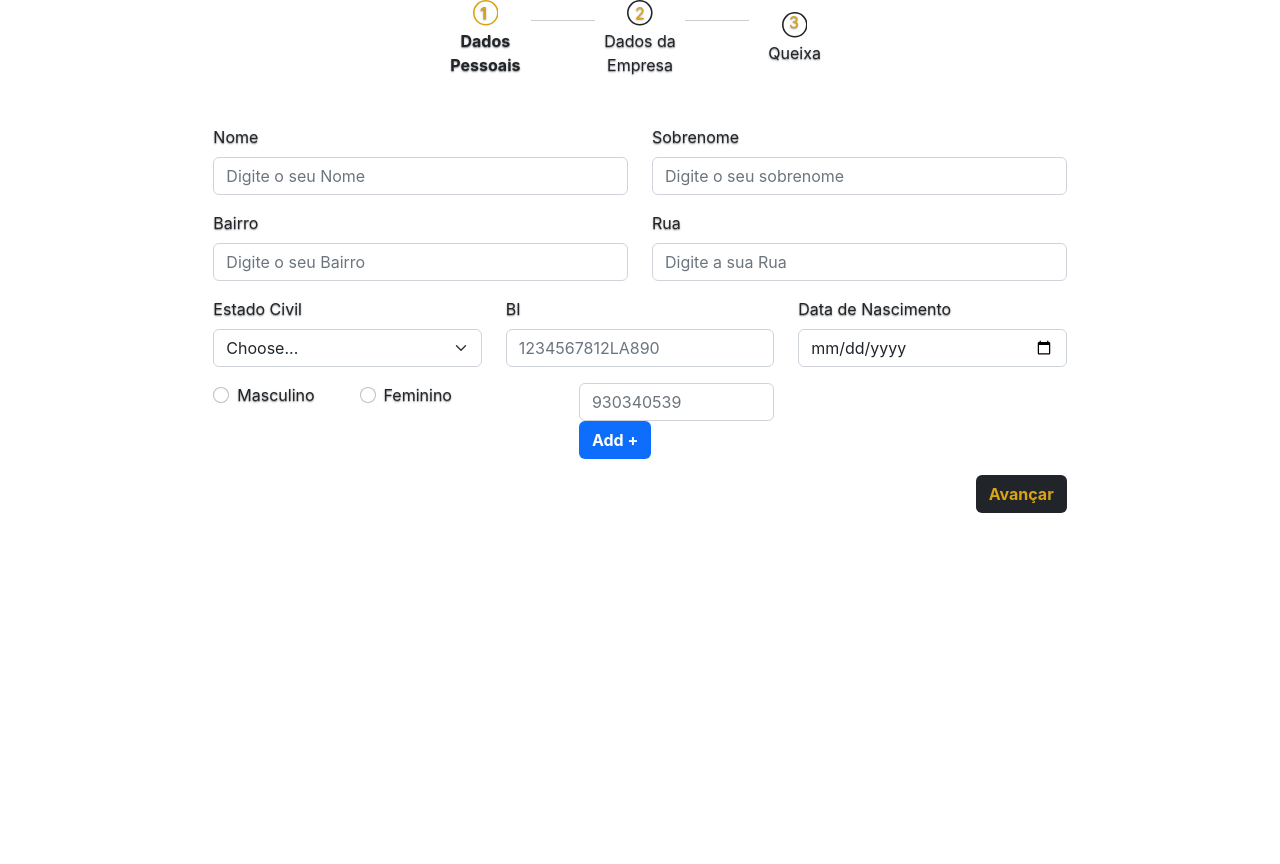
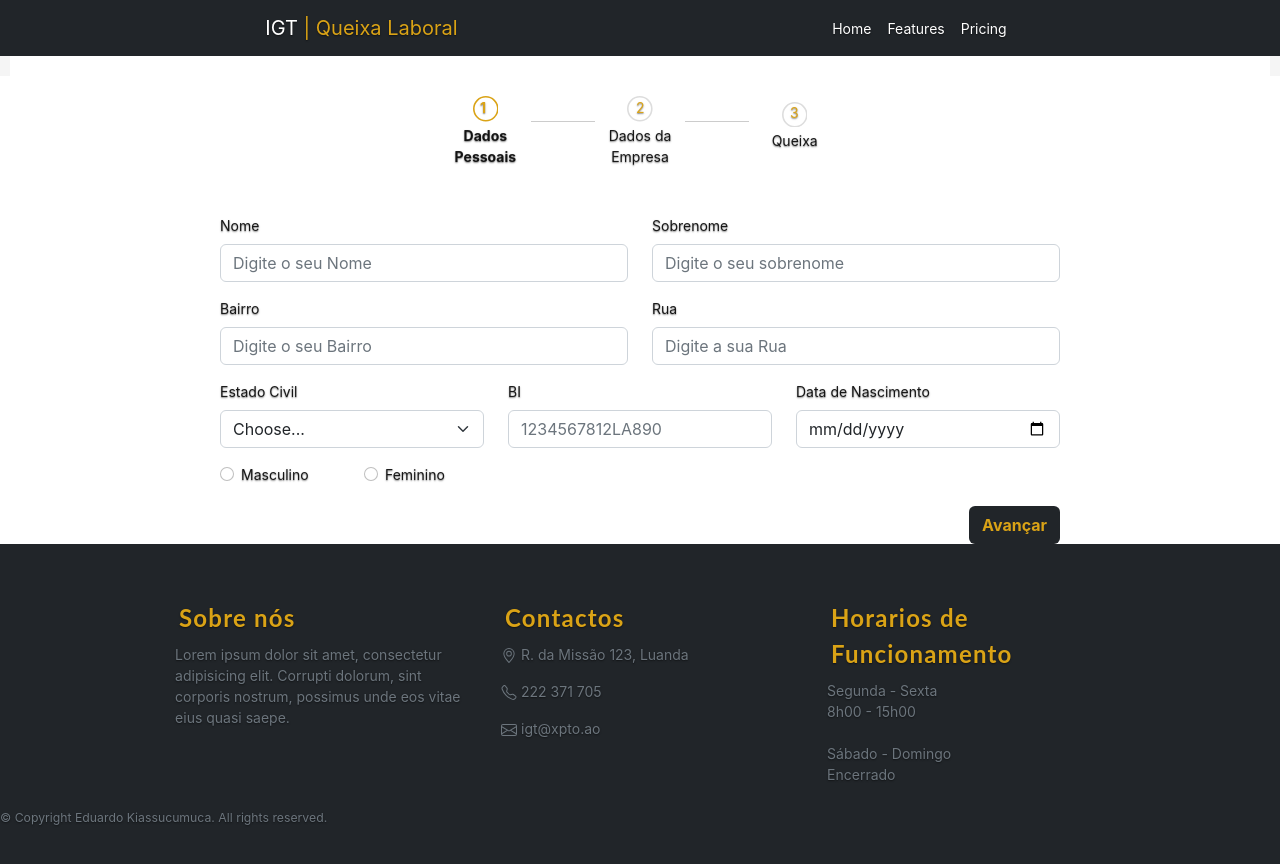
Before and after one commit to EduardoKiassucumuca/app_queixa_laboral, a React (Create React App) app in the folder client/: page /queixoso in a window 1280 px wide. Shown: the top 864 px of the page. Before the commit the page ends 800 px from the top, so only its background shows below. Built offline with nearby package versions, Linux system fonts and the light colour scheme.

Commit message:
Melhorando a views queixa

```diff
--- a/client/public/cover.css
+++ b/client/public/cover.css
@@ -19,14 +19,14 @@
  */
 
 body {
-    text-shadow: 0 .05rem .1rem rgba(0, 0, 0, .5);
-    box-shadow: inset 0 0 5rem rgba(0, 0, 0, .5);
+margin:0;
 }
 
 .cover-container {
     max-width: 42em;
     margin-right: auto;
     margin-left: auto;
+
 }
 
 
--- a/client/src/App.js
+++ b/client/src/App.js
@@ -5,13 +5,14 @@ import Home from './components/Home/home';
 import Queixoso from './Pages/Queixoso/dados_queixoso';
 import Dashboard from './components/Dashboard/dashboard';
 import Login from './components/Login/form_login';
+import FormQueixante from './components/Queixoso/Formulario_queixante';
 
 function App() {
   return (
       <Router>
         <Routes>
           <Route path='/' element={<Home/>}/>
-          <Route path='/queixoso' element={<Submeter_queixa/>}/>
+          <Route path='/queixoso' element={<FormQueixante/>}/>
           <Route path='/Entrar' element={<Login/>}/>
           <Route path='/dashboard' element={<Dashboard/>}/>
         </Routes>
@@ -19,4 +20,5 @@ function App() {
   );
 }
 
+
 export default App;
--- a/client/src/components/Navbar/navbar.css
+++ b/client/src/components/Navbar/navbar.css
@@ -1,23 +1,16 @@
-.navbar-brand {
-    color: white;
+
+.marca{
+    color: #DAA316;
 }
-
-.my-logo-igt {
-    color: #DAA316;
+.marca-igt, .sub-menu
+{
+    margin-right:auto;
+    margin-left:auto;
+}
+.navbar-nav .nav-link.active, .navbar-nav .show > .nav-link{
+     color: #DAA316;
 }
 
 .nav-link {
     color: white;
 }
-
-.me-auto {
-    margin-right: 0;
-}
-
-.navbar-collapse {
-    flex-grow: 0.3;
-}
-
-.nav-link .active .home-igt {
-    color: #DAA316;
-}
--- a/client/src/components/Navbar/navbar.js
+++ b/client/src/components/Navbar/navbar.js
@@ -7,19 +7,21 @@ import { Link } from 'react-router-dom';
 
 function Menu() {
   return (
-    <div className="menu">
-      <header className="mb-auto">
-        <h3 className="float-md-start mb-0 logotipo-igt">IGT <span className='my-logo-igt'>| Queixa Laboral</span></h3>
-        <nav className="nav nav-masthead justify-content-center float-md-end"  expand="lg">
-          <a className="nav-link active home-igt" aria-current="page" href="#">Home</a>
-          <a className="nav-link" href="#">Sobre</a>
-          <a className="nav-link" href="#">Noticias</a>
-          <a className="nav-link" href="#">Eventos</a>
-          <Link to="/Entrar"><li><a className="nav-link" href="#">Entrar</a></li></Link>
-        </nav>
-      </header>
-    </div>
+    <>
+      <Navbar bg="dark" variant="dark" className="menu-igt">
+        <Container className="container-igt">
+          <Navbar.Brand href="#home" className="marca-igt">
+            IGT <span className="marca">| Queixa Laboral</span>
+          </Navbar.Brand>
+
+          <Nav className="me-auto sub-menu">
+            <Nav.Link href="#home" className="myHome">Home</Nav.Link>
+            <Nav.Link href="#features">Features</Nav.Link>
+            <Nav.Link href="#pricing">Pricing</Nav.Link>
+          </Nav>
+        </Container>
+      </Navbar>
+    </>
   );
 }
-
 export default Menu;
--- /dev/null
+++ b/client/src/components/Queixoso/Formulario_queixante.jsx
@@ -0,0 +1,108 @@
+import { Layout, theme } from 'antd';
+import Menu from "../Navbar/navbar";
+
+import { GrFormNext, GrFormPrevious } from 'react-icons/gr';
+import { FiSend } from 'react-icons/fi';
+import Button from 'react-bootstrap/Button';
+import Col from 'react-bootstrap/Col';
+import Form from 'react-bootstrap/Form';
+import Row from 'react-bootstrap/Row';
+import Container from 'react-bootstrap/Container';
+import Footer from "../Footer/footer";
+
+import UseForm from './dados_pessoais';
+import ReviewForm from './dados_da_empresa';
+import Thanks from './details_queixa';
+import "./submeter_queixa.css";
+
+// Hooks
+import { useForm } from './useForm';
+import Steps from './Steps';
+import { useState } from 'react';
+
+import CompnentMain from '../container/container';
+import { queixar } from './details_queixa';
+
+
+const formTemplate = {
+  name: "",
+  email: "",
+  review: "",
+  comment: "",
+}
+
+const { Header, Content } = Layout;
+
+
+const FormQueixante = () => {
+
+  const [data, setData] = useState(formTemplate)
+  const updateFielHndler = (key, value) => {
+    setData((prev) => {
+      return { ...prev, [key]: value };
+    });
+  };
+  const formComponents = [<UseForm data={data} updateFielHndler={updateFielHndler} />, <ReviewForm data={data} updateFielHndler={updateFielHndler} />, <Thanks data={data} updateFielHndler={updateFielHndler} />]
+
+  const { currentStep, currentComponent, changeStep, isLastStep, isFirstStep } = useForm(formComponents)
+
+
+
+  const {
+    token: { colorBgContainer },
+  } = theme.useToken();
+  return (
+    <Layout className="layout">
+      <Menu/>
+      <Content
+        style={{
+          padding: '0 10px',
+        }}
+      >
+        <div
+          className="site-layout-content"
+          style={{
+            background: colorBgContainer,
+
+          }}
+        >
+          <Row className=''>
+              <Col md={12} className="form-queixa">
+                <Col md={8} className="form-queixa">
+                  <div className="form-container">
+                    <Steps currentStep={currentStep} />
+                    <Form onSubmit={(e) => changeStep(currentStep + 1, e)} id='form-dados-pessoais'>
+                      <div className="inputs-container" id='container-dados-pessoais'>{currentComponent}</div>
+                      <div className="actions">
+                        {!isFirstStep && (
+                          <button type='button' className='btn fw-bold bg-default btn-voltar' onClick={() => changeStep(currentStep - 1)}>
+
+                            <span>Voltar</span>
+                          </button>
+                        )}
+                        {!isLastStep ? (
+                          <button type='submit' className='btn fw-bold bg-dark btn-avancar'>
+                            <span>Avançar</span>
+
+                          </button>
+
+                        ) : (
+                          <button type='submit' className='btn fw-bold bg-dark btn-enviar' onClick={queixar}>
+                            <span>Enviar</span>
+                            <FiSend />
+                          </button>
+                        )}
+
+                      </div>
+                    </Form>
+                  </div>
+                </Col>
+             </Col>
+    </Row>
+  </div>
+      </Content>
+      <Footer/>
+    </Layout>
+  );
+};
+export default FormQueixante;
--- a/client/src/components/Queixoso/Steps.css
+++ b/client/src/components/Queixoso/Steps.css
@@ -14,19 +14,25 @@
     width: 380px;
     border-bottom: 1px solid #ccc;
     position: absolute;
-    top: 20px;
+    top: 25px;
 }
 
 .step {
     text-align: center;
     background-color: #fff;
     z-index: 1;
-    width: 120px;
+    width:120px;
+
+}
+#step-queixa
+{
+   margin-top:-10px;
 }
 
 .step svg {
     font-size: 1.6rem;
     margin-bottom: .2rem;
+    fill: #ddd;
 }
 
 .active {
@@ -42,18 +48,19 @@
     top: 1px;
     left: 40px;
     color: #DAA316;
+
 }
 
 .step2 {
     position: absolute;
     top: 1px;
-    left: 195px;
+    left: 196px;
     color: #DAA316;
 }
 
 .step3 {
     position: absolute;
-    top: 10px;
-    left: 349px;
+    top: 6px;
+    left: 350px;
     color: #DAA316;
 }
--- a/client/src/components/Queixoso/Steps.jsx
+++ b/client/src/components/Queixoso/Steps.jsx
@@ -17,7 +17,7 @@ const Steps = ({currentStep}) => {
             <p>Dados da Empresa</p>
             <span class="step2">2</span>
         </div>
-        <div className={`step ${currentStep >=2 ? "active":""}`}>
+        <div className={`step ${currentStep >=2 ? "active":""}`} id="step-queixa">
         <BsCircle/>
             <p>Queixa</p>
             <span class="step3">3</span>
--- a/client/src/components/Queixoso/dados_pessoais.jsx
+++ b/client/src/components/Queixoso/dados_pessoais.jsx
@@ -130,19 +130,7 @@ const UseForm = ({ data, updateFielHndler }) => {
                             checked={data.feminino || ""}
                             onChange={(e) => updateFielHndler("feminino", e.target.value)} />
                 </Col>
-                <Col md={3} id="col-input-contacto">
-                    <Form.Group>
-                        <Form.Control
-                            type="number"
-                            label="Contacto"
-                            name="contacto_trab"
-                            placeholder="930340539"
-                            id="contacto_trab"
-                            value={data.contacto_trab || ""}
-                            onChange={(e) => updateFielHndler("contacto_trab", e.target.value)} />
-                    </Form.Group>
-                    <button type='button' className='btn fw-bold bg-primary btn-add' onClick={addContacto}>Add +</button>
-                </Col>
+
             </Row>
         </div>
     )
--- a/client/src/components/Queixoso/submeter_queixa.css
+++ b/client/src/components/Queixoso/submeter_queixa.css
@@ -2,6 +2,7 @@
     margin-left: auto;
     margin-right: auto;
     background-color: white;
+    margin-top:20px;
 }
 
 .header h2 {
--- a/client/src/components/container/container.css
+++ b/client/src/components/container/container.css
@@ -69,10 +69,6 @@ body {
     box-shadow: inset 0 0 5rem rgba(0, 0, 0, .5);
 }
 
-#root {
-    margin-left: auto;
-    margin-right: auto;
-}
 
 .cover-container {
     max-width: 42em;
@@ -141,3 +137,11 @@ body {
 .px-3 {
     margin-top: 126px;
 }
+.h-100
+{
+    height:800px !important;
+}
+.meu-cover{
+    margin-left:auto;
+    margin-right:auto;
+}
```
